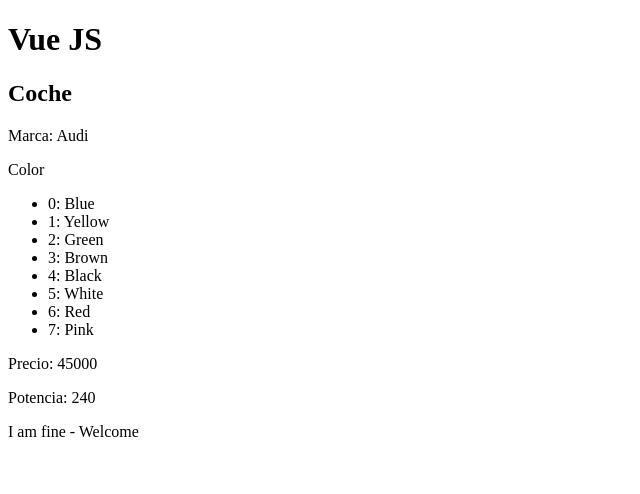
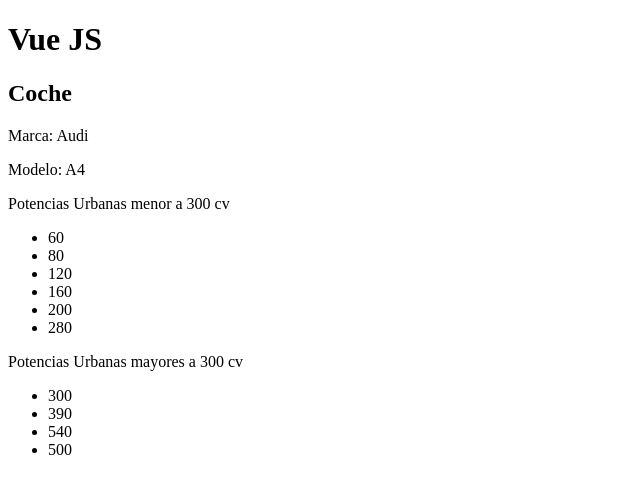
Before and after one commit to klbpower/ang, a Vue app in the folder cursoVue/started/: page / in a window 1280 px wide. Shown: the top 494 px of the page, without its empty margins (0-640 px from the left). Built offline with nearby package versions, Linux system fonts and the light colour scheme.

Commit message:
vif powers 300

```diff
--- a/cursoVue/started/src/components/Car.vue
+++ b/cursoVue/started/src/components/Car.vue
@@ -1,17 +1,23 @@
 <template>
     <h2>Coche </h2>
     <p>Marca: {{brand}}</p>
-    <p>
-        Color
-        <ul>
-            <li v-for="(color,index) in colors" :key="index">
-            {{index}}: {{color}}
+    <p>Modelo: {{model}}</p>
+    <p>Potencias Urbanas menor a 300 cv</p>
+    <ul>
+        <template v-for="(power, index) in powers" :key="index">
+            <li v-if="power <300">
+            {{power}}
             </li>
-        </ul>
-        </p>
-    <p>Precio: {{price}}</p>
-    <p>Potencia: {{power}}</p>
-    {{message.title}} - {{message.text}}
+        </template>
+    </ul>
+    <p>Potencias Urbanas mayores a 300 cv</p>
+    <ul>
+        <template v-for="(power, index) in powers" :key="index">
+            <li v-if="power >=300">
+            {{power}}
+            </li>
+        </template>
+    </ul>
 </template>
 
 <script>
@@ -20,20 +26,12 @@
   setup(){
       const brand = "Audi";
       const model = "A4";
-      const colors = ["Blue", "Yellow", "Green", "Brown", "Black", "White", "Red", "Pink"];
-      const price = 45000;
-      const power = 240;
-      const message = {
-          title: "I am fine",
-          text: "Welcome",
-      };
+      const powers = [60,80,120,160,200,280,300,390,540,500];
+
       return {
           brand,
           model,
-          colors,
-          price,
-          power,
-          message,
+          powers,
       };
   },
 };
```
